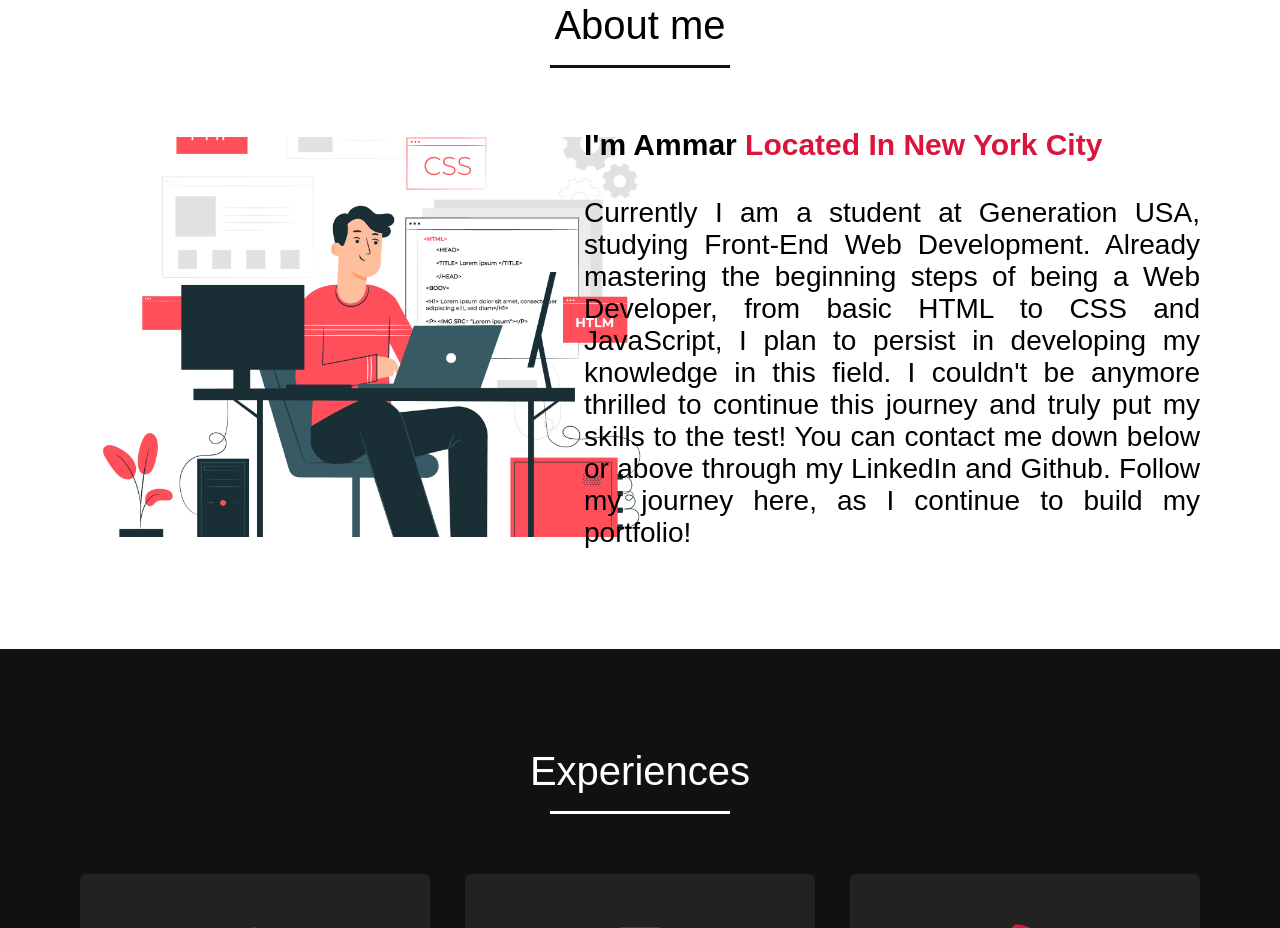
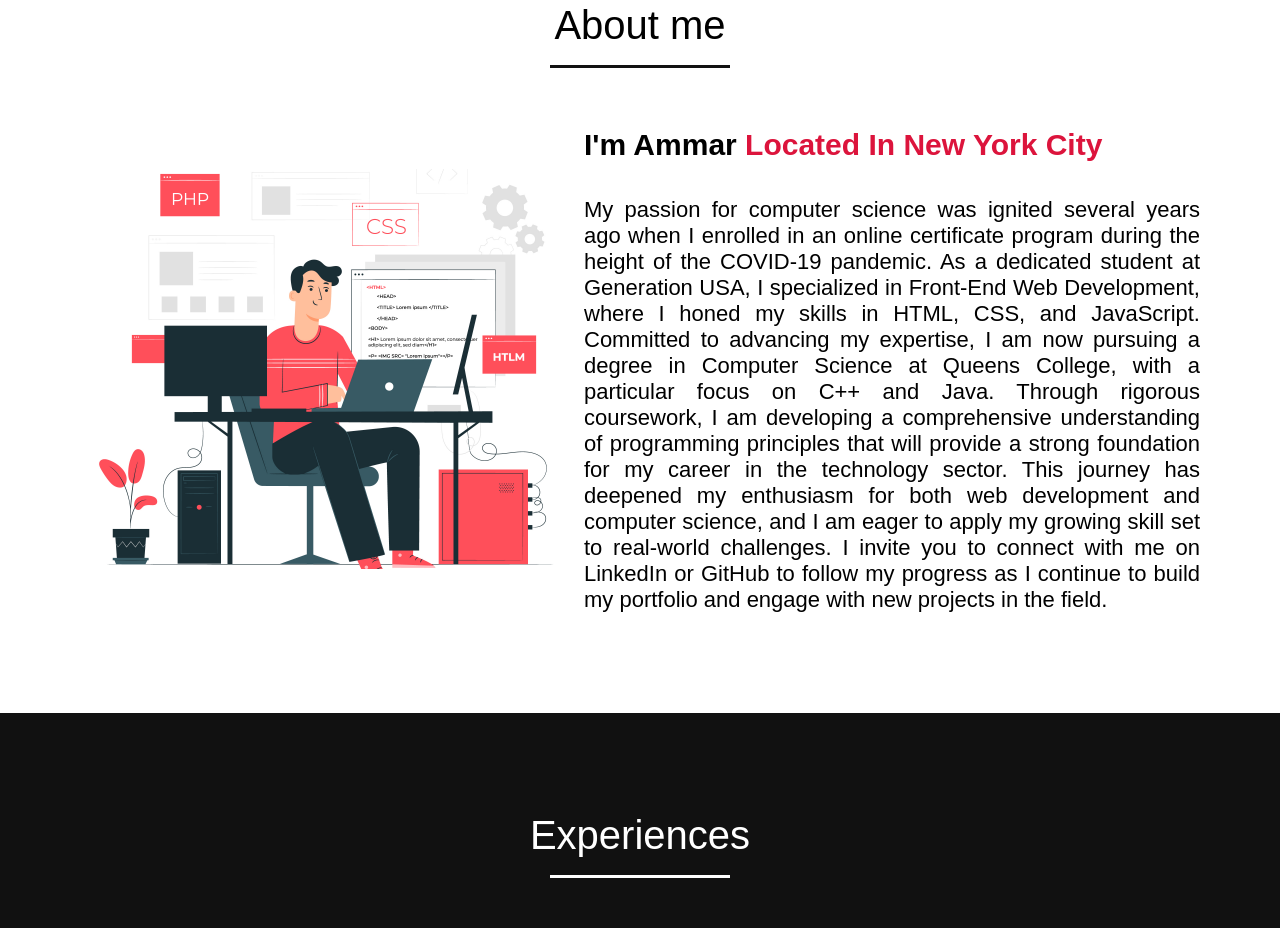
Before and after one commit to Ammar-Arif/Portfolio_Website, a plain HTML site: page index.html in a window 1280 px wide. Shown: the part 897-1825 px from the top of the page. Drawn offline with nearby package versions, Linux system fonts and the light colour scheme; a web font is replaced by a local one.

Commit message:
updated bio

```diff
--- a/index.html
+++ b/index.html
@@ -60,7 +60,10 @@
                 </div>
                 <div class="column right">
                     <div class="text">I'm Ammar <span> Located In New York City</span></div>
-                    <p>Currently I am a student at Generation USA, studying Front-End Web Development. Already mastering the beginning steps of being a Web Developer, from basic HTML to CSS and JavaScript, I plan to persist in developing my knowledge in this field. I couldn't be anymore thrilled to continue this journey and truly put my skills to the test! You can contact me down below or above through my LinkedIn and Github. Follow my journey here, as I continue to build my portfolio!</p>
+                    <p>My passion for computer science was ignited several years ago when I enrolled in an online certificate program during the height of the COVID-19 pandemic. As a dedicated student at Generation USA, I specialized in Front-End Web Development, where I honed my skills in HTML, CSS, and JavaScript. Committed to advancing my expertise, I am now pursuing a degree in Computer Science at Queens College, with a particular focus on C++ and Java.
+                        Through rigorous coursework, I am developing a comprehensive understanding of programming principles that will provide a strong foundation for my career in the technology sector. This journey has deepened my enthusiasm for both web development and computer science, and I am eager to apply my growing skill set to real-world challenges.
+                        I invite you to connect with me on LinkedIn or GitHub to follow my progress as I continue to build my portfolio and engage with new projects in the field.
+                        </p>
                 </div>
             </div>
         </div>
--- a/style.css
+++ b/style.css
@@ -232,17 +232,17 @@ section .title::after{
 /* about section styling */
 
 .about .about-content .left{
-    width: 45%;
+    width: 30%;
 }
 .about .about-content .left img{
     height: 400px;
-    width: 600px;
+    width: 500px;
     object-fit: cover;
     border-radius: 6px;
 }
 .about .about-content .right{
     width: 55%;
-    font-size: 28px;
+    font-size: 22px;
 }
 .about .about-content .right .text{
     font-size: 30px;
```
